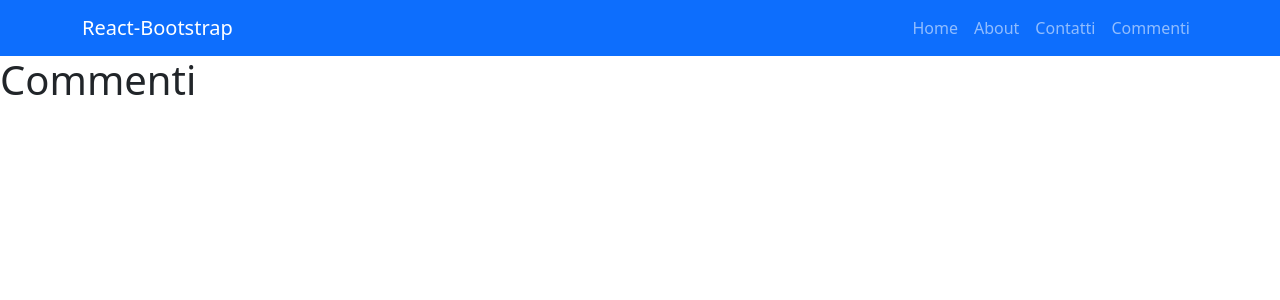
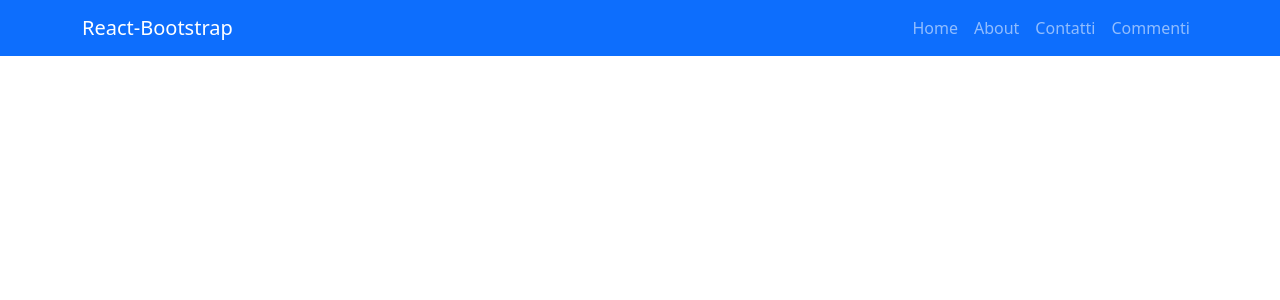
Before and after one commit to spriano/router-demo, a React (Create React App) app: page /commenti in a window 1280 px wide. Shown: the top 300 px of the page. Built offline with nearby package versions, Linux system fonts and the light colour scheme.

Commit message:
route con oggetto

```diff
--- a/src/Menu.js
+++ b/src/Menu.js
@@ -60,19 +60,19 @@ function Menu() {
       </Navbar>
 
 <Routes>
-               {/* {
+                {
                 menuData.map((item)=>(
                   <Route path={item.path} key={item.name} component={item.component}/>
 
 
 
-                ))} */}
+                ))}
 
 
-          <Route path="/about" element={<About />} />
+          {/* <Route path="/about" element={<About />} />
           <Route path="/contatti" element={<Contatti />} />
           <Route path="/" element={<Home />} />
-          <Route path="/commenti" element={<Commenti/>} />
+          <Route path="/commenti" element={<Commenti/>} />  */}
 
 
 </Routes>
```
